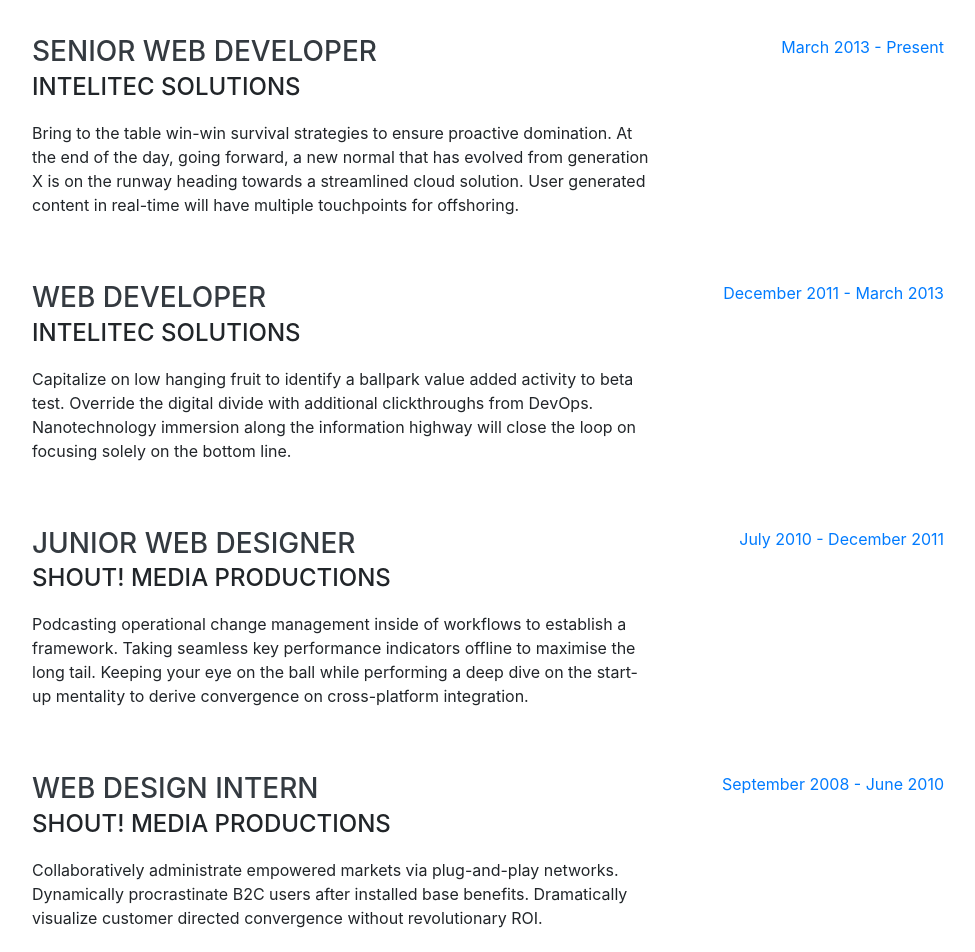
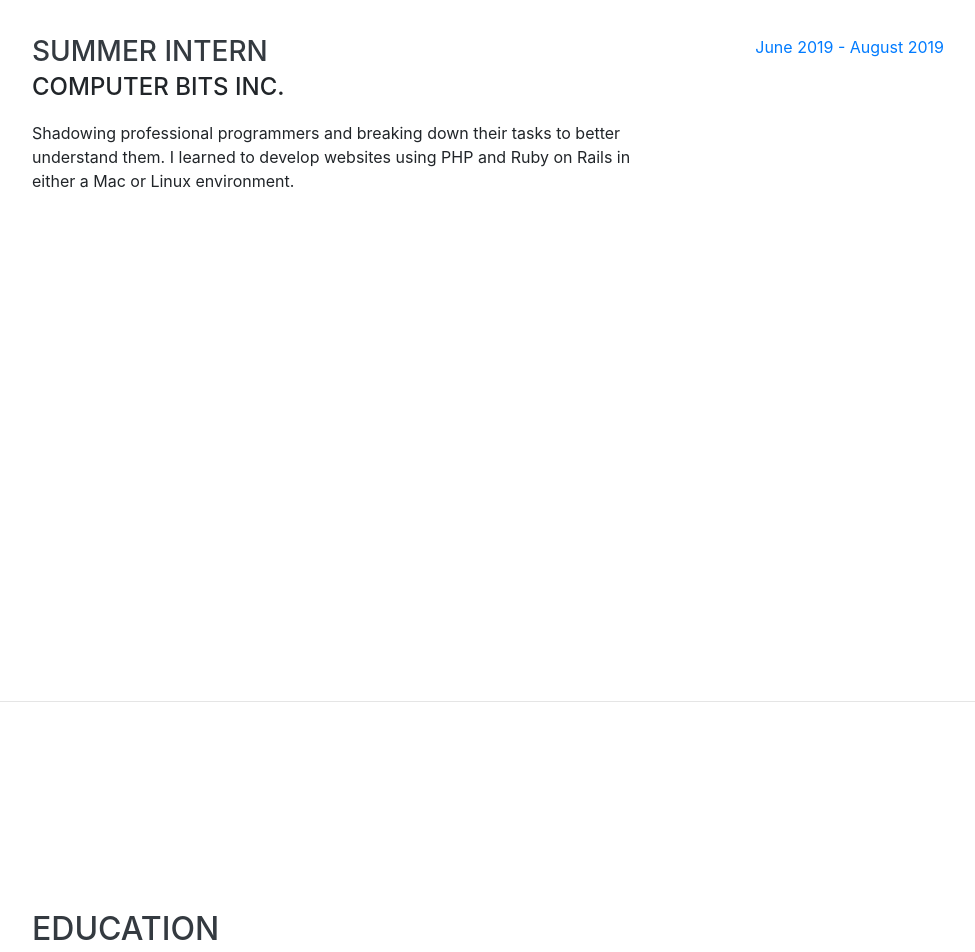
Before and after one commit to welbym/portfolio, a website with bundled scripts: page index.html in a window 1280 px wide. Shown: the part 900-1852 px from the top of the page, without its empty margins (288-1263 px from the left). Built offline with nearby package versions, Linux system fonts and the light colour scheme; a web font is replaced by a local one.

Commit message:
Updated interests page and changed experience page.

```diff
--- a/index.html
+++ b/index.html
@@ -99,45 +99,12 @@
 
         <div class="resume-item d-flex flex-column flex-md-row justify-content-between mb-5">
           <div class="resume-content">
-            <h3 class="mb-0">Senior Web Developer</h3>
-            <div class="subheading mb-3">Intelitec Solutions</div>
-            <p>Bring to the table win-win survival strategies to ensure proactive domination. At the end of the day, going forward, a new normal that has evolved from generation X is on the runway heading towards a streamlined cloud solution. User generated content in real-time will have multiple touchpoints for offshoring.</p>
+            <h3 class="mb-0">Summer Intern</h3>
+            <div class="subheading mb-3">Computer Bits Inc.</div>
+            <p>Shadowing professional programmers and breaking down their tasks to better understand them. I learned to develop websites using PHP and Ruby on Rails in either a Mac or Linux environment.</p>
           </div>
           <div class="resume-date text-md-right">
-            <span class="text-primary">March 2013 - Present</span>
-          </div>
-        </div>
-
-        <div class="resume-item d-flex flex-column flex-md-row justify-content-between mb-5">
-          <div class="resume-content">
-            <h3 class="mb-0">Web Developer</h3>
-            <div class="subheading mb-3">Intelitec Solutions</div>
-            <p>Capitalize on low hanging fruit to identify a ballpark value added activity to beta test. Override the digital divide with additional clickthroughs from DevOps. Nanotechnology immersion along the information highway will close the loop on focusing solely on the bottom line.</p>
-          </div>
-          <div class="resume-date text-md-right">
-            <span class="text-primary">December 2011 - March 2013</span>
-          </div>
-        </div>
-
-        <div class="resume-item d-flex flex-column flex-md-row justify-content-between mb-5">
-          <div class="resume-content">
-            <h3 class="mb-0">Junior Web Designer</h3>
-            <div class="subheading mb-3">Shout! Media Productions</div>
-            <p>Podcasting operational change management inside of workflows to establish a framework. Taking seamless key performance indicators offline to maximise the long tail. Keeping your eye on the ball while performing a deep dive on the start-up mentality to derive convergence on cross-platform integration.</p>
-          </div>
-          <div class="resume-date text-md-right">
-            <span class="text-primary">July 2010 - December 2011</span>
-          </div>
-        </div>
-
-        <div class="resume-item d-flex flex-column flex-md-row justify-content-between">
-          <div class="resume-content">
-            <h3 class="mb-0">Web Design Intern</h3>
-            <div class="subheading mb-3">Shout! Media Productions</div>
-            <p>Collaboratively administrate empowered markets via plug-and-play networks. Dynamically procrastinate B2C users after installed base benefits. Dramatically visualize customer directed convergence without revolutionary ROI.</p>
-          </div>
-          <div class="resume-date text-md-right">
-            <span class="text-primary">September 2008 - June 2010</span>
+            <span class="text-primary">June 2019 - August 2019</span>
           </div>
         </div>
 
@@ -165,7 +132,8 @@
         <div class="resume-item d-flex flex-column flex-md-row justify-content-between">
           <div class="resume-content">
             <h3 class="mb-0">Amos Alonzo Stagg High School</h3>
-            <div>Heavily involved with Drama, Band, and CS classes.</div>
+            <div>Coursework: AP Computer Science, AP Computer Science Principals, and Computer Maintenance.</div>
+            <div>Heavily involved with Drama club and Band.</div>
           </div>
           <div class="resume-date text-md-right">
             <span class="text-primary">August 2015 - May 2019</span>
@@ -180,8 +148,8 @@
     <section class="resume-section p-3 p-lg-5 d-flex align-items-center" id="interests">
       <div class="w-100">
         <h2 class="mb-5">Interests</h2>
-        <p>Aside from writing small programs and creating simple websites, I also like to play video games and lift weights.</p>
-        <p class="mb-0">In the winter I mainly like staying inside and experimenting with technology. During the summer I like to go on long bike rides during the day and walks at night.</p>
+        <p>Aside from writing small programs and creating simple websites, I also like to play video games and lift weights. I was a Boyscout for 7 years and made it to the rank of Eagle Scout. </p>
+        <p class="mb-0">In the winter I mainly like staying inside and experimenting with technology. During the summer I like to go on long bike rides during the day and walks at night. I also enjoy occasionally camping.</p>
       </div>
     </section>
 
```
